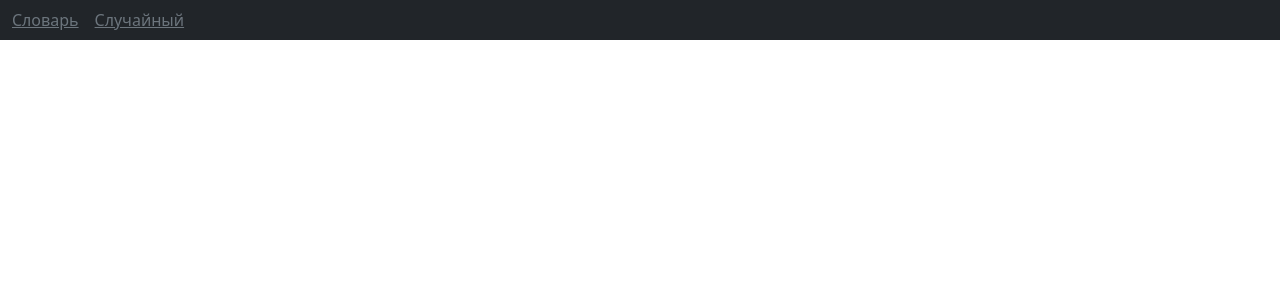
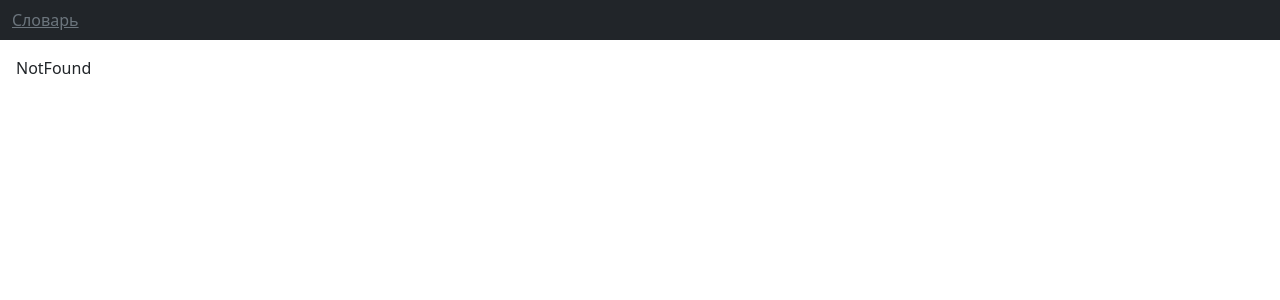
Before and after one commit to sergeyivanov89/frazy, a React app: page /phrase/1 in a window 1280 px wide. Before the commit this address had no page. Shown: the top 300 px of the page. Built offline with nearby package versions, Linux system fonts and the light colour scheme.

Commit message:
add NotFound page

```diff
--- /dev/null
+++ b/src/pages/NotFound/index.tsx
@@ -0,0 +1,5 @@
+const NotFound = () => {
+  return "NotFound";
+};
+
+export default NotFound;
--- a/src/pages/RandomPhrase/index.tsx
+++ /dev/null
@@ -1,5 +0,0 @@
-const RandomPhrase = () => {
-  return "RandomPhrase";
-};
-
-export default RandomPhrase;
--- a/src/shared/routerConfig/index.tsx
+++ b/src/shared/routerConfig/index.tsx
@@ -3,17 +3,14 @@ import { lazy } from "react";
 import type { NavigationConfig, RouterConfig } from "./types";
 
 const Main = lazy(() => import("@/pages/Main"));
-const RandomPhrase = lazy(() => import("@/pages/RandomPhrase"));
 const Phrase = lazy(() => import("@/pages/Phrase"));
+const Phrases = lazy(() => import("@/pages/Phrases"));
+const NotFound = lazy(() => import("@/pages/NotFound"));
 
 export const navigationConfig: NavigationConfig = [
   {
     path: "/",
     text: "Словарь",
-  },
-  {
-    path: "/random-phrase",
-    text: "Случайный",
   },
 ];
 
@@ -21,18 +18,17 @@ export const routerConfig: RouterConfig = [
   {
     path: "/",
     element: <Main />,
-    index: true,
-  },
-  {
-    path: "/random-phrase",
-    element: <RandomPhrase />,
   },
   {
     path: "/phrases/:phaseId",
     element: <Phrase />,
   },
   {
-    path: "/phrases/letter/:letter",
-    element: null,
+    path: "/letters/:letter",
+    element: <Phrases />,
+  },
+  {
+    path: "*",
+    element: <NotFound />,
   },
 ];
```
